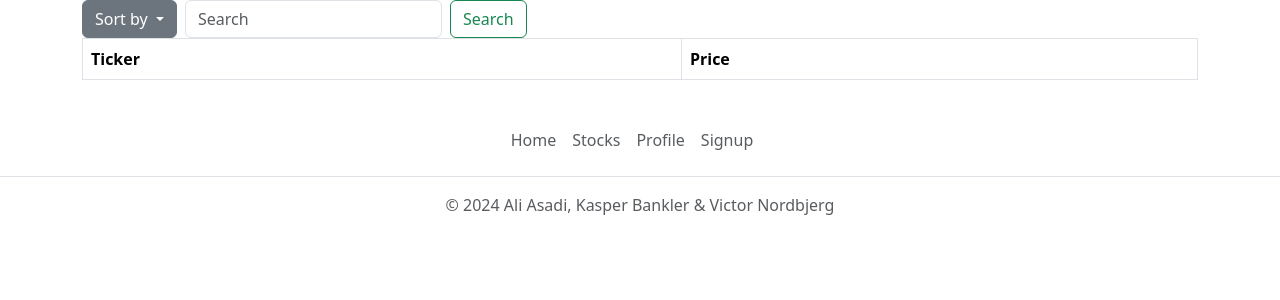
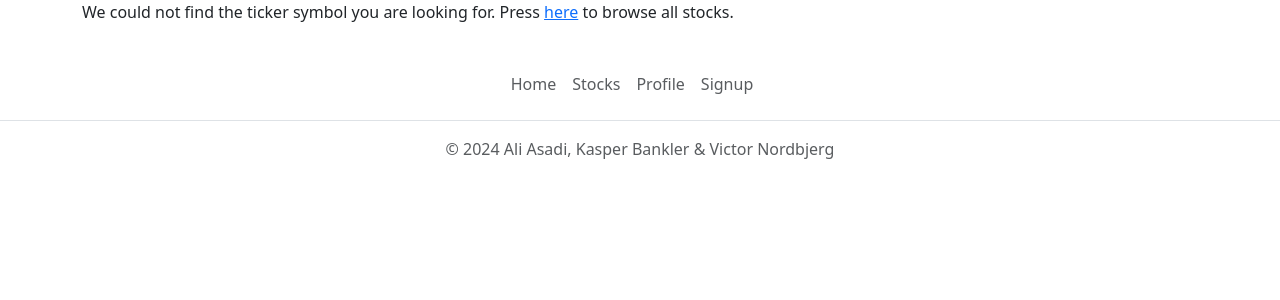
Before and after one commit to Kasper-Bankler/StockWebsite, a Django app: template stocks/templates/stocks/index.html in a window 1280 px wide. Shown: the part 72-372 px from the top of the page. Run offline with Django 3.2, Linux system fonts and the light colour scheme; the template is opened without the code that fills it, so the values that code supplies are empty.

Commit message:
Add linear_search to stocks app

```diff
--- a/stocks/templates/stocks/index.html
+++ b/stocks/templates/stocks/index.html
@@ -1,4 +1,4 @@
-{% extends "base.html" %} {% block content %}
+{% extends "base.html" %} {% block content %} {% if stocks%}
 
 <div class="d-flex align-items-center">
   <div class="dropdown">
@@ -20,12 +20,13 @@
     </ul>
   </div>
 
-  <form class="d-flex ms-2" role="search">
+  <form class="d-flex ms-2" role="search" id="searchForm">
     <input
       class="form-control me-2"
       type="search"
       placeholder="Search"
       aria-label="Search"
+      id="searchInput"
     />
     <button class="btn btn-outline-success" type="submit">Search</button>
   </form>
@@ -49,4 +50,19 @@
     {% endfor %}
   </tbody>
 </table>
-{% endblock %}
+<script>
+  document
+    .getElementById("searchForm")
+    .addEventListener("submit", function (event) {
+      event.preventDefault(); // Prevent default form submission
+      var searchInput = document.getElementById("searchInput").value; // Get the value of the input field
+      window.location.href = "/stocks/search-" + searchInput.toUpperCase(); // Redirect to the desired URL
+    });
+</script>
+
+{% else %}
+<p>
+  We could not find the ticker symbol you are looking for. Press
+  <a href="/stocks">here</a> to browse all stocks.
+</p>
+{% endif %} {% endblock %}
--- a/stocks/urls.py
+++ b/stocks/urls.py
@@ -9,8 +9,10 @@ app_name = 'stocks'
 urlpatterns = [
     path('', views.index, name='index'),
     path('sort-'+'<str:sort>/', views.index, name='index'),
+    path('search-'+'<str:search>/', views.index, name='index'),
     path('<str:stock_ticker>/', views.detail, name='detail'),
     path('<str:stock_ticker>/buy', views.buy, name='buy'),
     path('<str:stock_ticker>/sell', views.sell, name='sell'),
-    path('<str:stock_ticker>/<int:quantity>/<str:type>/<float:price>/process', views.process, name='process'),
+    path('<str:stock_ticker>/<int:quantity>/<str:type>/<float:price>/process',
+         views.process, name='process'),
 ]
```
Also changed, not shown: StockWebsite/utils.py (+15 -6 lines), stocks/views.py (+14 -14 lines).
